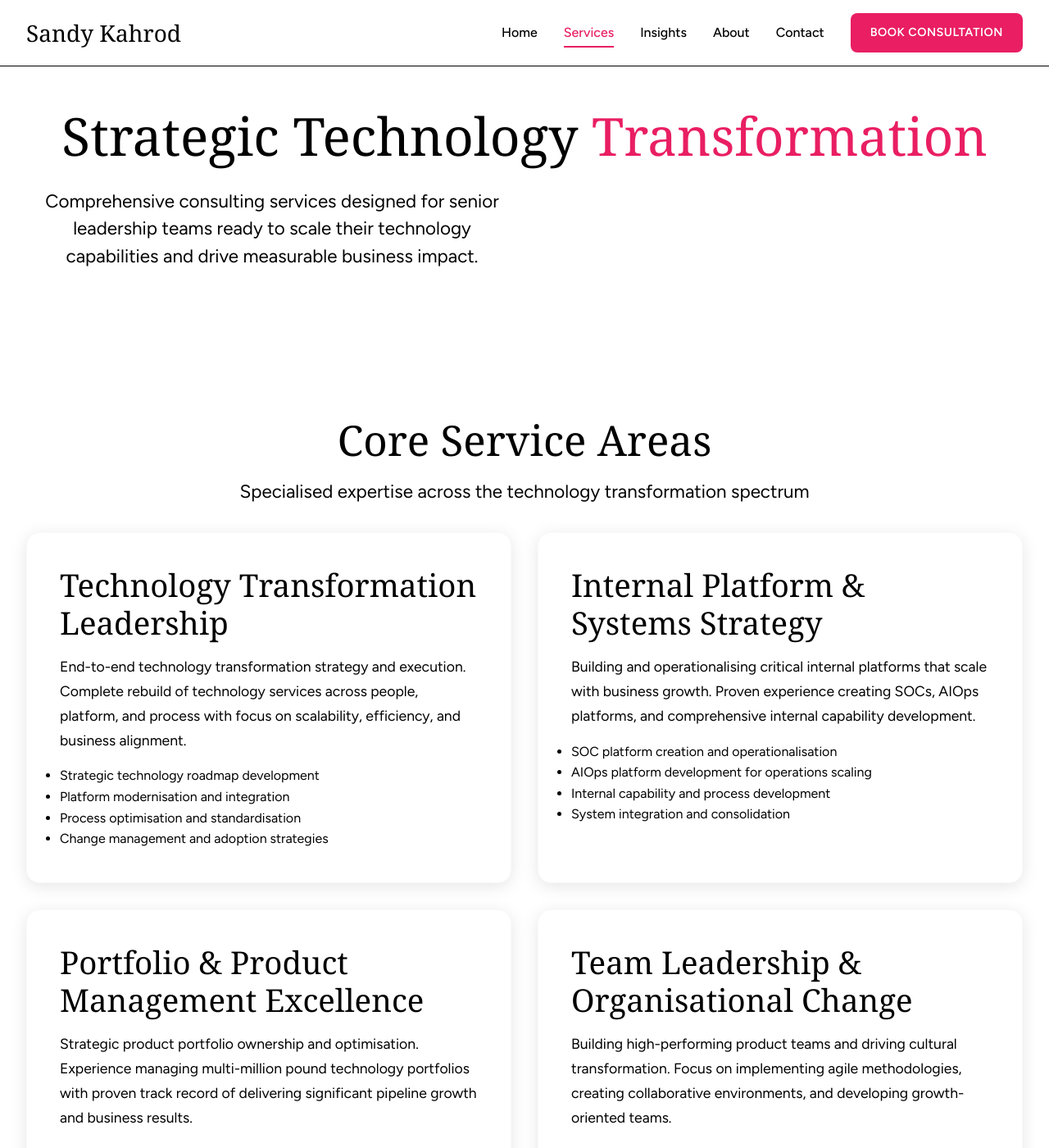
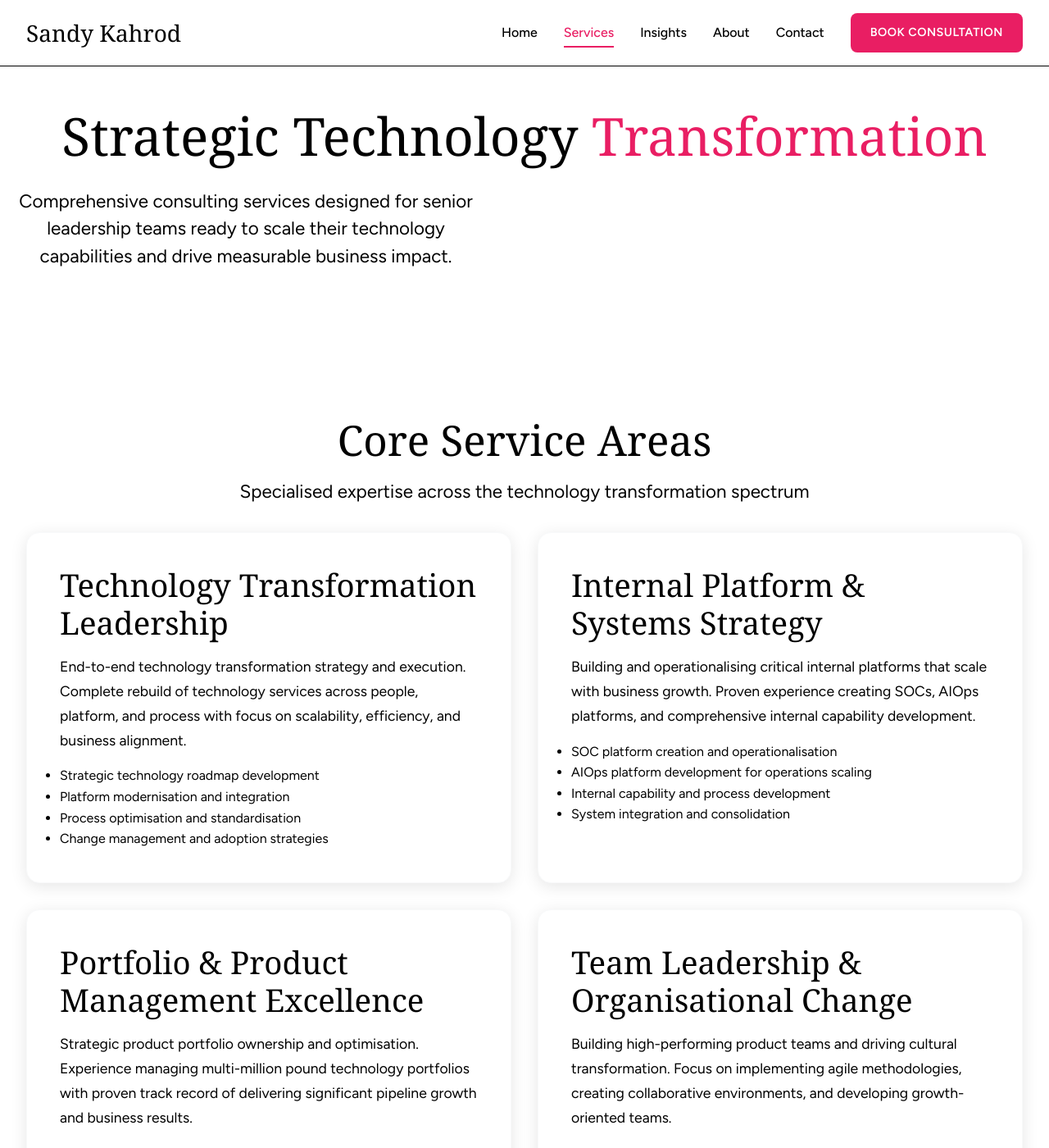
Before and after one commit to skahrod/skahrod.github.io, a Jekyll site: the page built from services.html, in a window 1280 px wide and 1400 px high. Shown: the whole window at 82% size. Built offline with Jekyll 4.4.1, drawn with Linux system fonts in a browser that asks for light colours; some web fonts are replaced.

Commit message:
Fixing hero alignment on index

```diff
--- a/assets/css/style.css
+++ b/assets/css/style.css
@@ -265,14 +265,6 @@ p {
     color: var(--pure-black);
     margin-bottom: 2rem;
     max-width: 600px;
-}
-
-.hero-simple {
-    display: block;
-    max-width: var(--container-width);
-    margin: 0 auto;
-    padding: 0 2rem;
-    text-align: center;
 }
 
 /* Stats Banner */
--- a/index.html
+++ b/index.html
@@ -8,7 +8,7 @@ title: Home
     <div class="hero-container">
         <div class="hero-content">
             <h1>Product Strategy that <span style="color: var(--vibrant-orange);">Pays for Itself</span>.</h1>
-            <p class="lead">While other consultants give advice, I deliver results. Specialising in product strategy, GTM execution and growth optimisation for ambitious startups and SMEs.<br>My clients typically see measurable impact within 60 days because I focus on the 20% of product decisions that drive 80% of business outcomes.</p>
+            <p class="lead">While other consultants give advice, I deliver results. Specialising in product strategy, GTM execution and growth optimisation for ambitious startups and SMEs.<br><br>My clients typically see measurable impact within 60 days because I focus on the 20% of product decisions that drive 80% of business outcomes.</p>
             <div class="btn-group">
                 <a href="https://calendly.com/sandykahrod" class="btn btn-primary" target="_blank">Let's Start a Conversation</a>
                 <a href="{{ '/services/' | relative_url }}" class="btn btn-secondary">Discover My Approach</a>
```
